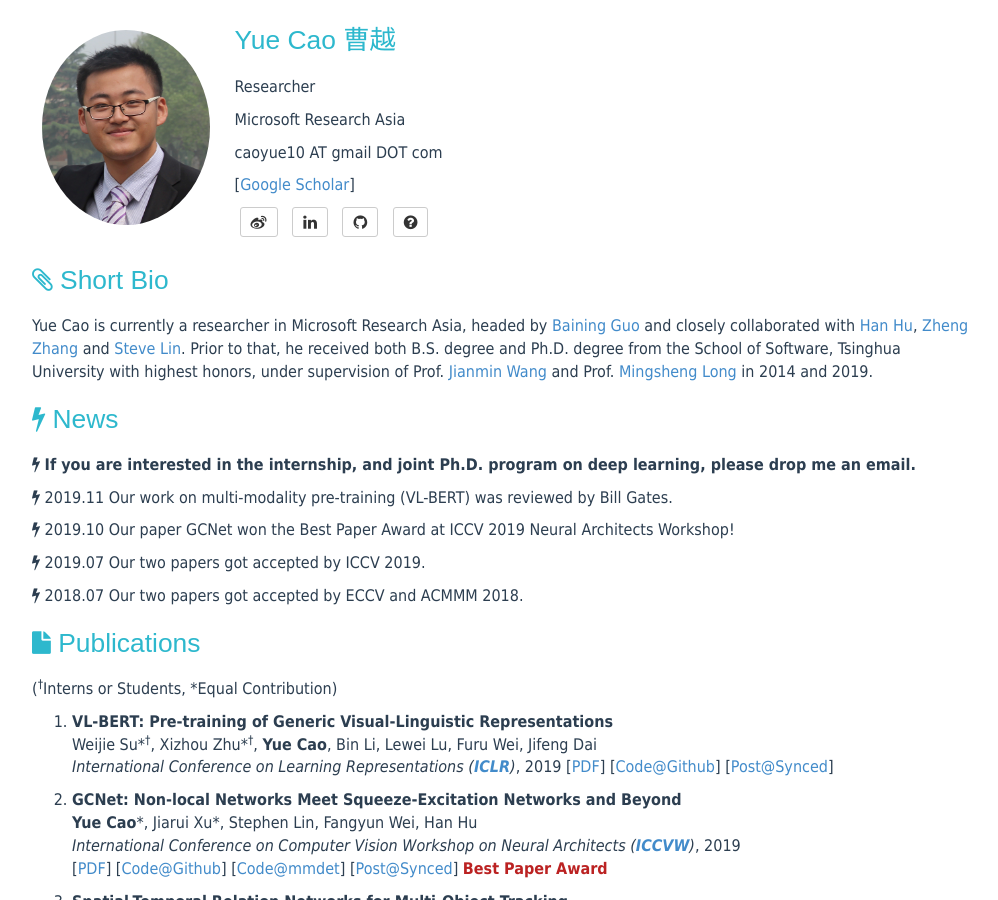
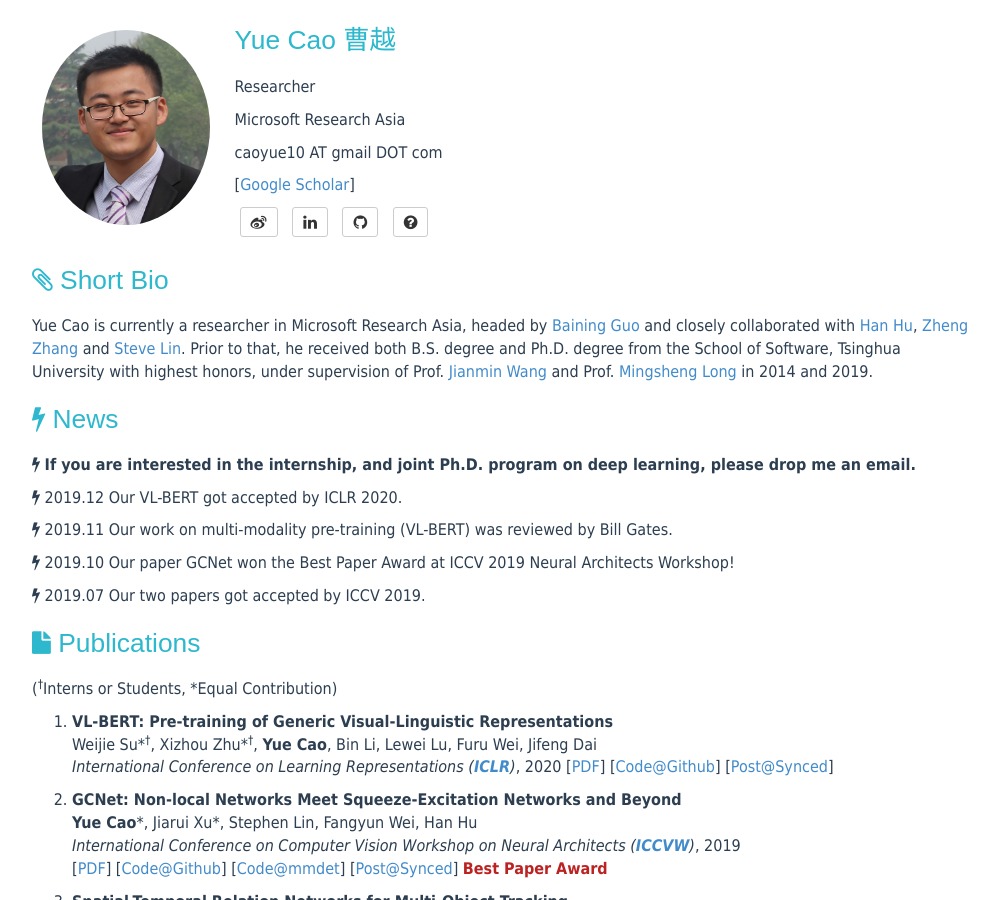
Before and after one commit to caoyue10/caoyue10.github.io, a Jekyll site: the page built from index.html, in a window 1280 px wide and 900 px high. Shown: the whole window, without its empty margins (138-1136 px from the left). Built offline with Jekyll 4.4.1, drawn with Linux system fonts in a browser that asks for light colours; the list of posts is cut into pages by our own code.

Commit message:
Update index.html

```diff
--- a/index.html
+++ b/index.html
@@ -23,6 +23,10 @@ tagline:
     </p>
     <p>
     <i class="fa fa-bolt"></i>
+    2019.12 Our VL-BERT got accepted by ICLR 2020.
+    </p>
+    <p>
+    <i class="fa fa-bolt"></i>
     2019.11 Our work on multi-modality pre-training (VL-BERT) was reviewed by Bill Gates.
     </p>
     <p>
@@ -33,10 +37,6 @@ tagline:
     <i class="fa fa-bolt"></i>
     2019.07 Our two papers got accepted by ICCV 2019.
     </p>
-    <p>
-    <i class="fa fa-bolt"></i>
-    2018.07 Our two papers got accepted by ECCV and ACMMM 2018.
-    </p>
     </div>
 <div class="Publications">
     <header>
@@ -46,7 +46,7 @@ tagline:
     <ol>
 	<li><p><strong>VL-BERT: Pre-training of Generic Visual-Linguistic Representations</strong><br>
             Weijie Su*<sup><span>&#8224;</span></sup>, Xizhou Zhu*<sup><span>&#8224;</span></sup>, <strong>Yue Cao</strong>, Bin Li, Lewei Lu, Furu Wei, Jifeng Dai<br>
-            <em>International Conference on Learning Representations (<a href="https://openreview.net/group?id=ICLR.cc/2020/Conference"><strong>ICLR</strong></a>)</em>, 2019 [<a href="https://arxiv.org/abs/1908.08530">PDF</a>] [<a href="https://github.com/jackroos/VL-BERT">Code@Github</a>] [<a href="https://www.jiqizhixin.com/articles/2019-09-03-10">Post@Synced</a>]
+            <em>International Conference on Learning Representations (<a href="https://openreview.net/group?id=ICLR.cc/2020/Conference"><strong>ICLR</strong></a>)</em>, 2020 [<a href="https://arxiv.org/abs/1908.08530">PDF</a>] [<a href="https://github.com/jackroos/VL-BERT">Code@Github</a>] [<a href="https://www.jiqizhixin.com/articles/2019-09-03-10">Post@Synced</a>]
             </p>
         </li>
 	<li><p><strong>GCNet: Non-local Networks Meet Squeeze-Excitation Networks and Beyond</strong><br>
```
